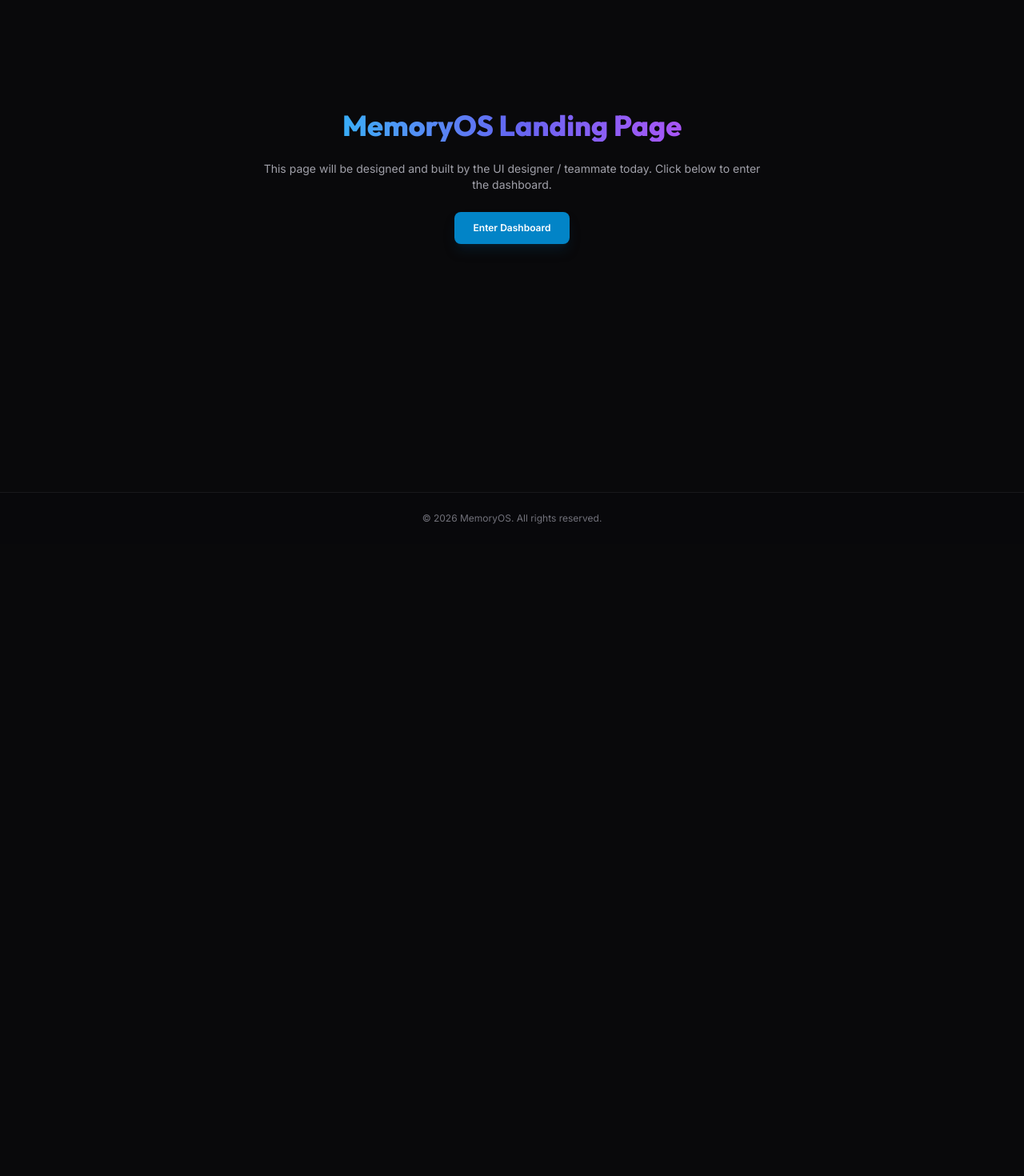
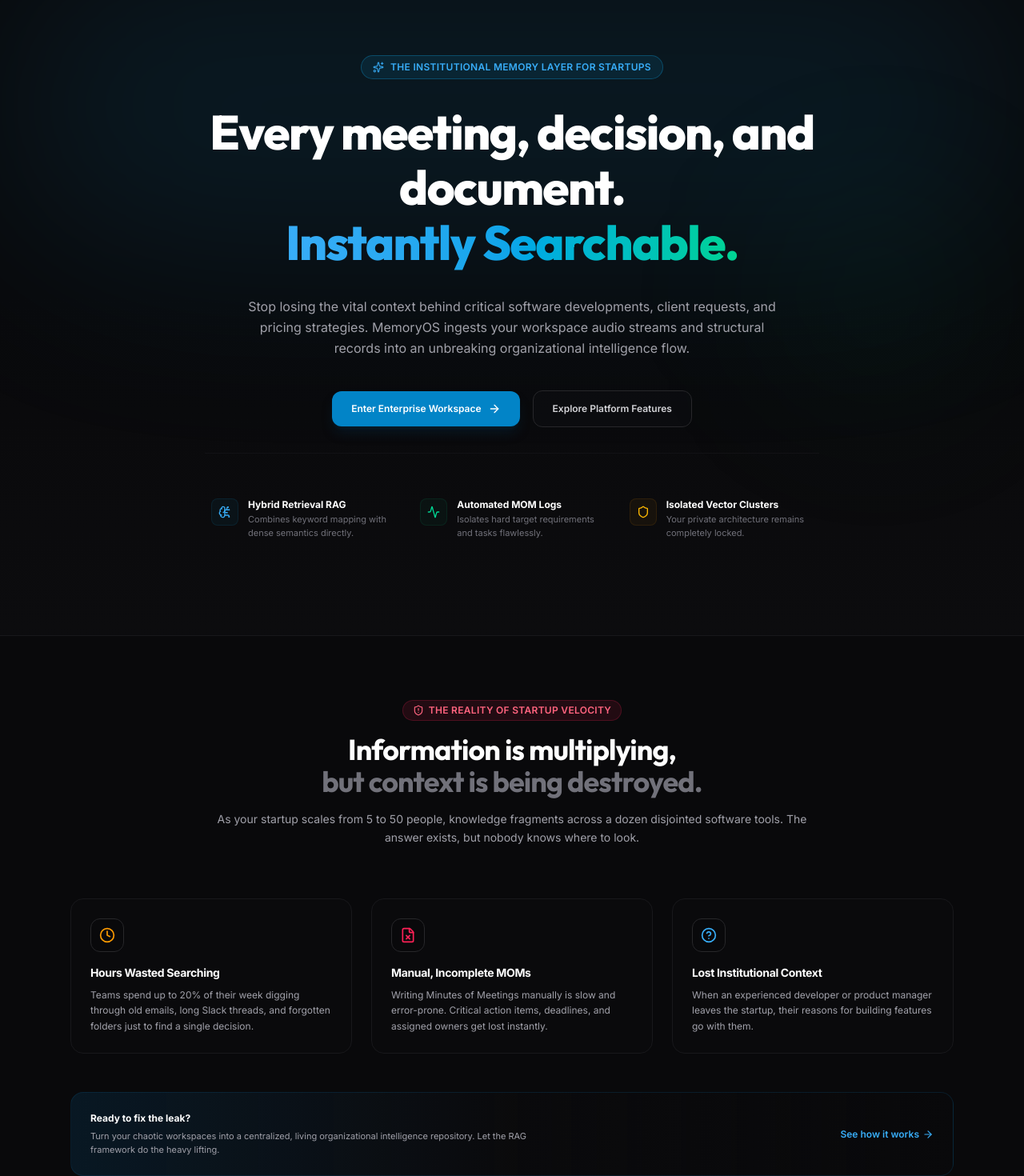
Before and after one commit to gouransh011/MemoryOS, a React app in the folder frontend/: page / in a window 1280 px wide. Shown: the part 120-1590 px from the top of the page at 80% size. Before the commit the page ends 800 px from the top, so only its background shows below. Built offline with nearby package versions, Linux system fonts and the light colour scheme; the HTML template or start-up script is replaced by a standard one.

Commit message:
feat(frontend) : complete Hero and Problem Section of landing page

```diff
--- /dev/null
+++ b/frontend/src/components/landing/HeroSection.jsx
@@ -0,0 +1,89 @@
+import React from 'react';
+import { useNavigate } from 'react-router-dom';
+import { Sparkles, ArrowRight, Shield, BrainCircuit, Activity } from 'lucide-react';
+
+const HeroSection = () => {
+  const navigate = useNavigate();
+
+  return (
+    <section className="relative overflow-hidden pt-24 pb-20 lg:pt-32 lg:pb-28 bg-gradient-to-b from-primary-950 via-primary-950 to-primary-900/20">
+
+      <div className="absolute top-0 left-1/2 -translate-x-1/2 w-full max-w-7xl h-96 bg-brand-500/10 blur-[120px] rounded-full pointer-events-none" />
+      <div className="absolute top-1/3 right-10 w-72 h-72 bg-emerald-500/5 blur-[100px] rounded-full pointer-events-none" />
+
+      <div className="max-w-6xl mx-auto px-4 sm:px-6 relative z-10 text-center space-y-8">
+
+        <div className="inline-flex items-center gap-2 bg-brand-500/10 border border-brand-500/30 px-3.5 py-1.5 rounded-full text-brand-400 text-xs font-semibold tracking-wide uppercase animate-fade-in">
+          <Sparkles className="w-3.5 h-3.5 animate-pulse" />
+          <span>The Institutional Memory Layer for Startups</span>
+        </div>
+
+        <h1 className="text-4xl sm:text-5xl lg:text-6xl font-extrabold text-white font-display tracking-tight max-w-4xl mx-auto leading-[1.15]">
+          Every meeting, decision, and document. <br />
+          <span className="bg-clip-text text-transparent bg-gradient-to-r from-brand-400 via-brand-500 to-emerald-400">
+            Instantly Searchable.
+          </span>
+        </h1>
+
+        <p className="text-sm sm:text-base text-primary-400 max-w-2xl mx-auto leading-relaxed font-normal">
+          Stop losing the vital context behind critical software developments, client requests, and pricing strategies. MemoryOS ingests your workspace audio streams and structural records into an unbreaking organizational intelligence flow.
+        </p>
+
+        <div className="flex flex-col sm:flex-row items-center justify-center gap-4 pt-2">
+          <button
+            onClick={() => navigate('/dashboard')}
+            className="w-full sm:w-auto flex items-center justify-center gap-2 bg-brand-600 hover:bg-brand-500 text-white font-semibold text-xs px-6 py-3.5 rounded-xl transition-all shadow-lg shadow-brand-950/40 group"
+          >
+            <span>Enter Enterprise Workspace</span>
+            <ArrowRight className="w-4 h-4 group-hover:translate-x-0.5 transition-transform" />
+          </button>
+
+          <button
+            onClick={() => {
+              const el = document.getElementById('features');
+              el?.scrollIntoView({ behavior: 'smooth' });
+            }}
+            className="w-full sm:w-auto flex items-center justify-center bg-primary-900/20 hover:bg-primary-900/40 text-primary-300 hover:text-white border border-primary-800 text-xs font-semibold px-6 py-3.5 rounded-xl transition-colors"
+          >
+            Explore Platform Features
+          </button>
+        </div>
+
+        <div className="grid grid-cols-1 sm:grid-cols-3 gap-4 max-w-3xl mx-auto pt-12 border-t border-primary-900/60 text-left">
+          <div className="flex items-start gap-3 p-2">
+            <div className="p-2 rounded-lg bg-brand-500/5 text-brand-400 border border-brand-500/10 shrink-0">
+              <BrainCircuit className="w-4 h-4" />
+            </div>
+            <div>
+              <h4 className="text-xs font-bold text-white">Hybrid Retrieval RAG</h4>
+              <p className="text-[11px] text-primary-500 mt-0.5">Combines keyword mapping with dense semantics directly.</p>
+            </div>
+          </div>
+
+          <div className="flex items-start gap-3 p-2">
+            <div className="p-2 rounded-lg bg-emerald-500/5 text-emerald-400 border border-emerald-500/10 shrink-0">
+              <Activity className="w-4 h-4" />
+            </div>
+            <div>
+              <h4 className="text-xs font-bold text-white">Automated MOM Logs</h4>
+              <p className="text-[11px] text-primary-500 mt-0.5">Isolates hard target requirements and tasks flawlessly.</p>
+            </div>
+          </div>
+
+          <div className="flex items-start gap-3 p-2">
+            <div className="p-2 rounded-lg bg-amber-500/5 text-amber-400 border border-amber-500/10 shrink-0">
+              <Shield className="w-4 h-4" />
+            </div>
+            <div>
+              <h4 className="text-xs font-bold text-white">Isolated Vector Clusters</h4>
+              <p className="text-[11px] text-primary-500 mt-0.5">Your private architecture remains completely locked.</p>
+            </div>
+          </div>
+        </div>
+
+      </div>
+    </section>
+  );
+};
+
+export default HeroSection;
--- /dev/null
+++ b/frontend/src/components/landing/ProblemSection.jsx
@@ -0,0 +1,83 @@
+import React from 'react';
+import { ShieldAlert, Clock, HelpCircle, FileX, ArrowRight } from 'lucide-react';
+
+const painPoints = [
+  {
+    icon: <Clock className="w-5 h-5 text-amber-500" />,
+    title: "Hours Wasted Searching",
+    description: "Teams spend up to 20% of their week digging through old emails, long Slack threads, and forgotten folders just to find a single decision."
+  },
+  {
+    icon: <FileX className="w-5 h-5 text-rose-500" />,
+    title: "Manual, Incomplete MOMs",
+    description: "Writing Minutes of Meetings manually is slow and error-prone. Critical action items, deadlines, and assigned owners get lost instantly."
+  },
+  {
+    icon: <HelpCircle className="w-5 h-5 text-brand-400" />,
+    title: "Lost Institutional Context",
+    description: "When an experienced developer or product manager leaves the startup, their reasons for building features go with them."
+  }
+];
+
+const ProblemSection = () => {
+  return (
+    <section id="problem" className="py-20 border-t border-primary-900 bg-primary-950">
+      <div className="max-w-6xl mx-auto px-4 sm:px-6 space-y-12">
+
+        <div className="text-center max-w-3xl mx-auto space-y-4">
+          <div className="inline-flex items-center gap-1.5 px-3 py-1 rounded-full bg-rose-500/10 border border-rose-500/20 text-rose-400 text-xs font-semibold tracking-wide uppercase">
+            <ShieldAlert className="w-3.5 h-3.5" />
+            <span>The Reality of Startup Velocity</span>
+          </div>
+          <h2 className="text-3xl sm:text-4xl font-bold font-display text-white tracking-tight">
+            Information is multiplying, <br />
+            <span className="text-primary-500">but context is being destroyed.</span>
+          </h2>
+          <p className="text-xs sm:text-sm text-primary-400 leading-relaxed">
+            As your startup scales from 5 to 50 people, knowledge fragments across a dozen disjointed software tools. The answer exists, but nobody knows where to look.
+          </p>
+        </div>
+
+        <div className="grid grid-cols-1 md:grid-cols-3 gap-6 pt-4">
+          {painPoints.map((point, idx) => (
+            <div
+              key={idx}
+              className="bg-primary-900/10 border border-primary-900 p-6 rounded-2xl space-y-4 hover:border-primary-800 transition-colors"
+            >
+              <div className="p-2.5 bg-primary-950 border border-primary-800 rounded-xl w-fit">
+                {point.icon}
+              </div>
+              <div className="space-y-2">
+                <h3 className="text-sm font-bold text-white tracking-tight">
+                  {point.title}
+                </h3>
+                <p className="text-xs text-primary-400 leading-relaxed">
+                  {point.description}
+                </p>
+              </div>
+            </div>
+          ))}
+        </div>
+
+        <div className="bg-gradient-to-r from-brand-950/40 via-primary-900/10 to-primary-950 border border-brand-900/30 rounded-2xl p-6 flex flex-col sm:flex-row items-center justify-between gap-6">
+          <div className="space-y-1.5 text-center sm:text-left">
+            <h4 className="text-xs font-bold text-white">Ready to fix the leak?</h4>
+            <p className="text-[11px] text-primary-400 max-w-xl">
+              Turn your chaotic workspaces into a centralized, living organizational intelligence repository. Let the RAG framework do the heavy lifting.
+            </p>
+          </div>
+          <a
+            href="/dashboard"
+            className="flex items-center gap-1 text-xs font-semibold text-brand-400 hover:text-brand-300 transition-colors group whitespace-nowrap"
+          >
+            <span>See how it works</span>
+            <ArrowRight className="w-3.5 h-3.5 group-hover:translate-x-0.5 transition-transform" />
+          </a>
+        </div>
+
+      </div>
+    </section>
+  );
+};
+
+export default ProblemSection;
--- /dev/null
+++ b/frontend/src/data/mockChat.jsx
@@ -0,0 +1,12 @@
+export const messages = [
+  {
+    role: "user",
+    content: "Who is preparing release notes?",
+  },
+  {
+    role: "assistant",
+    content:
+      "Rahul is responsible for preparing release notes.",
+    source: "Product Launch Discussion",
+  },
+];
--- a/frontend/src/pages/Landing.jsx
+++ b/frontend/src/pages/Landing.jsx
@@ -1,18 +1,14 @@
 import React from 'react';
-import { Link } from 'react-router-dom';
+import HeroSection from '../components/landing/HeroSection';
+import ProblemSection from '../components/landing/ProblemSection';
 
 const Landing = () => {
   return (
-    <div className="flex flex-col items-center justify-center min-h-[70vh] text-center p-6 max-w-2xl mx-auto space-y-6">
-      <h1 className="text-4xl font-extrabold font-display bg-gradient-to-r from-brand-400 via-accent-indigo to-accent-purple bg-clip-text text-transparent">
-        MemoryOS Landing Page
-      </h1>
-      <p className="text-sm text-primary-400">
-        This page will be designed and built by the UI designer / teammate today. Click below to enter the dashboard.
-      </p>
-      <Link to="/dashboard" className="bg-brand-600 hover:bg-brand-500 text-white text-xs font-semibold px-6 py-3 rounded-lg shadow-lg shadow-brand-950/40 transition-colors">
-        Enter Dashboard
-      </Link>
+    <div className="min-h-screen bg-primary-950 text-white selection:bg-brand-500/30">
+
+      <HeroSection />
+
+      <ProblemSection />
     </div>
   );
 };
```
